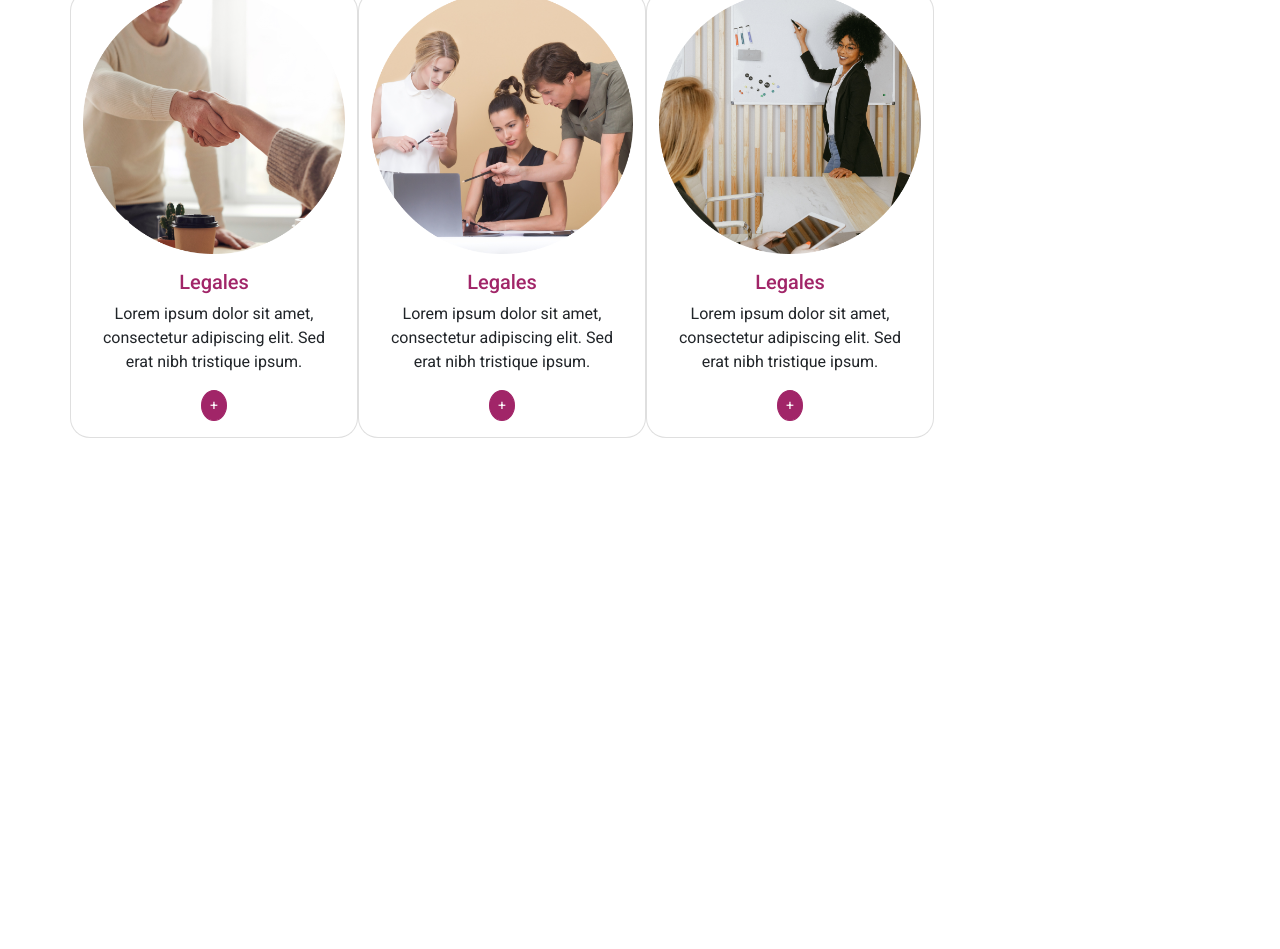
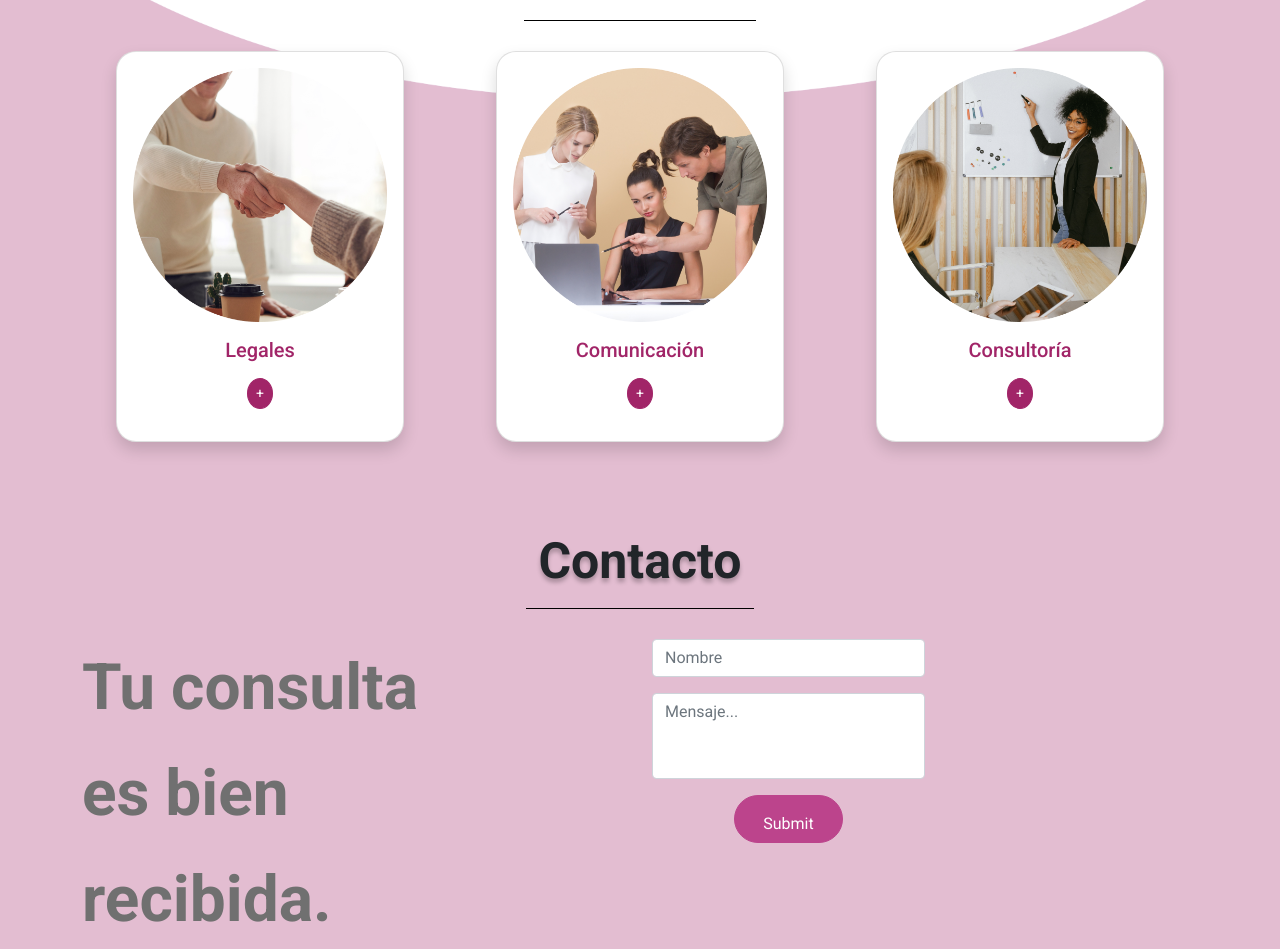
Before and after one commit to brian-exe/DanielaStraticoProyecto, a React (Create React App) app: page / in a window 1280 px wide. Shown: the part 1848-2797 px from the top of the page. Before the commit the page ends 2286 px from the top, so only its background shows below. Built offline with nearby package versions, Linux system fonts and the light colour scheme.

Commit message:
Se agrega primera version de Footer y Contacto

```diff
--- a/src/App.js
+++ b/src/App.js
@@ -2,7 +2,12 @@ import { Hero } from './hero/hero';
 import { NavMenu } from './navbar/nav';
 import Experience from './experience/experience';
 import Services from './services/services';
+import Contact from './contact/contact';
+import Footer from './footer/footer';
+import { Container } from 'react-bootstrap';
 import React, { Component }  from 'react';
+import fondoRosa from './assets/fondoRosa.png'
+
 import './style/style.css';
 
 function App() {
@@ -11,7 +16,14 @@ function App() {
       <NavMenu />
       <Hero />
       <Experience />
-      <Services />
+      <div style={{
+        backgroundImage:`url(${fondoRosa})`,
+        backgroundSize: 'cover',
+        backgroundRepeat: 'no-repeat'}}>
+        <Services />
+        <Contact/>
+        <Footer/>
+      </div>
     </div>
   );
 }
--- /dev/null
+++ b/src/contact/contact.jsx
@@ -0,0 +1,43 @@
+import { Container, Row, Col, Form, Button} from "react-bootstrap";
+import React from 'react';
+
+function Contact() {
+    function handleClick(){
+        console.log('hola')
+    }
+    return (
+        <Container className="container-contact" >
+            <Row>
+                <div className='container-title-exp'>
+                    <h2 className='title-exp'>Contacto</h2>
+                </div>
+            </Row>
+            <Row className="content-contact">
+                <Col className="lg-title-hero">
+                    <Row className="text-nombre"><h1 className="lg-title-hero">Tu consulta</h1></Row>
+                    <Row className="text-nombre"><h1 className="lg-title-hero"> es bien</h1></Row>
+                    <Row className="text-nombre"><h1 className="lg-title-hero"> recibida.</h1></Row>
+                    <Row className="text-presentacion"><h4>Enviá tu consulta y estaré respondiéndote a la brevedad posible.</h4></Row>
+                    <Row className="text-presentacion"><h4>
+                        Abrazo,
+                        Daniela.</h4></Row>
+                </Col>
+                <Col>
+                    <Form className="col-md-6">
+                        <Form.Group className="mb-3" controlId="nombre">
+                            <Form.Control type="text" placeholder="Nombre" />
+                        </Form.Group>
+                        <Form.Group className="mb-3" controlId="exampleForm.ControlTextarea1">
+                            <Form.Control style={{resize:'none'}} as="textarea" rows={3} placeholder="Mensaje..."/>
+                        </Form.Group>
+                        <Button onClick={handleClick} className="btn-pink">
+                            Submit
+                        </Button>
+                    </Form>
+                </Col>
+            </Row>
+        </Container>
+    );
+}
+
+export default Contact;
--- /dev/null
+++ b/src/footer/footer.jsx
@@ -0,0 +1,25 @@
+import { Container, Row, Col, Button} from "react-bootstrap";
+import React from 'react';
+
+
+function Footer() {
+    return (
+        <div style={{backgroundColor:'#565454', color:'white', marginTop:'30px'}}>
+            <Row>
+                <Row style={{display:'flex', justifyContent:'space-between'}}>
+                    <Col>
+                        <h1>Daniela Stratico</h1>
+                        <h4>Legales & Comunicacion</h4>
+                    </Col>
+                    <Col style={{textAlign:'right'}}>
+                        <Button style={{ textDecoration:'none', color:'white'}} variant="link">Servicios</Button>
+                        <Button style={{ textDecoration:'none', color:'white'}} variant="link">Experiencia</Button>
+                        <Button style={{ textDecoration:'none', color:'white'}} variant="link">Contacto</Button>
+                    </Col>
+                </Row>
+            </Row>
+        </div>
+    );
+}
+
+export default Footer;
--- a/src/services/service-card.jsx
+++ b/src/services/service-card.jsx
@@ -5,14 +5,14 @@ function ServiceCard({title, text, imgSrc}) {
 
     return (
         // por alguna razon no toma los estilos a partir de la clase, por eso los puse a mano aca
-        <Card classname="service-card" style={{ width: '18rem', borderRadius: '1.25rem' }}>
+        <Card className="service-card shadow p-3">
             <Card.Img variant="top" src={imgSrc} />
             <Card.Body style={{textAlign:'center'}}>
-                <Card.Title classname="text-primary-color" style={{ color: '#A12568'}} >{title}</Card.Title>
+                <Card.Title className="text-primary-color">{title}</Card.Title>
                 <Card.Text>
                     {text}
                 </Card.Text>
-                <Button size='sm' className="rounded-circle" style={{ borderColor: '#A12568' ,backgroundColor: '#A12568'}}  variant="primary">+</Button>
+                <Button size='sm' className="service-card-button rounded-circle" variant="primary">+</Button>
             </Card.Body>
         </Card>
     );
--- a/src/services/services.jsx
+++ b/src/services/services.jsx
@@ -1,4 +1,4 @@
-import { Container, Row, Col, Button, Card } from "react-bootstrap";
+import { Container, Row} from "react-bootstrap";
 import ServiceCard from "./service-card";
 import React from 'react';
 import legalesImg from '../assets/legalesImg.png'
@@ -7,7 +7,7 @@ import coachingImg from '../assets/coachingImg.png'
 
 function Services() {
     return (
-        <Container classname="container-services">
+        <Container className="container-services">
             <Row>
                 <div className='container-title-exp'>
                     <h2 className='title-exp'>Servicios</h2>
@@ -15,16 +15,13 @@ function Services() {
             </Row>
             <Row className="services-cards-container">
                 <ServiceCard
-                    text="Lorem ipsum dolor sit amet, consectetur adipiscing elit. Sed erat nibh tristique ipsum."
                     title="Legales"
                     imgSrc={legalesImg} />
                 <ServiceCard
-                    text="Lorem ipsum dolor sit amet, consectetur adipiscing elit. Sed erat nibh tristique ipsum."
-                    title="Legales"
+                    title="Comunicación"
                     imgSrc={comunicacionImg} />
                 <ServiceCard
-                    text="Lorem ipsum dolor sit amet, consectetur adipiscing elit. Sed erat nibh tristique ipsum."
-                    title="Legales"
+                    title="Consultoría"
                     imgSrc={coachingImg} />
             </Row>
         </Container>
--- /dev/null
+++ b/src/style/contact/contact.scss
@@ -0,0 +1,15 @@
+.container-contact {
+    margin-top: 30px;
+    align-items: center;
+    text-align: center;
+  }
+
+.content-contact{
+    margin-top: 30px;
+    display: flex;
+    justify-content: space-around;
+}
+
+.text-contact{
+    text-align: initial;
+}
--- a/src/style/hero/_hero.scss
+++ b/src/style/hero/_hero.scss
@@ -41,6 +41,16 @@
     height: 48px;
     border-radius: 100px;
     background: #BC448C;
+    border-color: #BC448C;
+    color: white;
+}
+
+.btn-pink:hover {
+    padding: 1rem 1.75rem;
+    height: 48px;
+    border-radius: 100px;
+    background: #BC448C;
+    border-color: #BC448C;
     color: white;
 }
 
--- /dev/null
+++ b/src/style/services/services.scss
@@ -0,0 +1,21 @@
+.container-services {
+    margin-top: 30px;
+    align-items: center;
+    text-align: center;
+  }
+
+.services-cards-container{
+    margin-top: 30px;
+    display: flex;
+    justify-content: space-around;
+  }
+
+  .service-card{
+    width: 18rem;
+    border-radius: 1.25rem
+  }
+
+  .service-card-button{
+    border-color: #A12568;
+    background-color: #A12568;
+  }
--- a/src/style/style.css
+++ b/src/style/style.css
@@ -70,6 +70,16 @@
   height: 48px;
   border-radius: 100px;
   background: #BC448C;
+  border-color: #BC448C;
+  color: white;
+}
+
+.btn-pink:hover {
+  padding: 1rem 1.75rem;
+  height: 48px;
+  border-radius: 100px;
+  background: #BC448C;
+  border-color: #BC448C;
   color: white;
 }
 
@@ -198,6 +208,54 @@
   margin-top: 25px;
 }
 
+.container-services {
+  margin-top: 30px;
+  -webkit-box-align: center;
+      -ms-flex-align: center;
+          align-items: center;
+  text-align: center;
+}
+
+.services-cards-container {
+  margin-top: 30px;
+  display: -webkit-box;
+  display: -ms-flexbox;
+  display: flex;
+  -ms-flex-pack: distribute;
+      justify-content: space-around;
+}
+
+.service-card {
+  width: 18rem;
+  border-radius: 1.25rem;
+}
+
+.service-card-button {
+  border-color: #A12568;
+  background-color: #A12568;
+}
+
+.container-contact {
+  margin-top: 30px;
+  -webkit-box-align: center;
+      -ms-flex-align: center;
+          align-items: center;
+  text-align: center;
+}
+
+.content-contact {
+  margin-top: 30px;
+  display: -webkit-box;
+  display: -ms-flexbox;
+  display: flex;
+  -ms-flex-pack: distribute;
+      justify-content: space-around;
+}
+
+.text-contact {
+  text-align: initial;
+}
+
 @media only screen and (max-width: 1522px) {
   .lg-title-hero {
     font-size: 4rem;
--- a/src/style/style.scss
+++ b/src/style/style.scss
@@ -1,6 +1,8 @@
 @import './nav/nav';
 @import './hero/hero';
 @import './experience/experience';
+@import './services/services';
+@import './contact/contact';
 @import './mediaQ/mediasQ';
 
 * {
```
Also changed, not shown: src/assets/fondoRosa.png (added), 1 other file (tests, documents, lock files or other folders).
